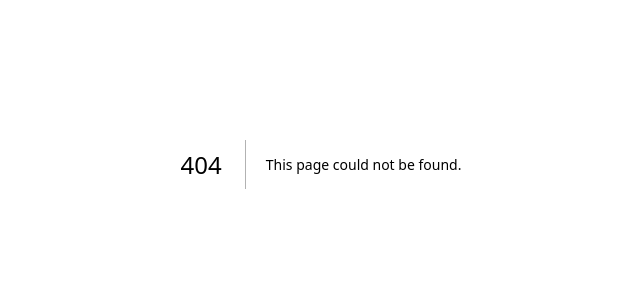
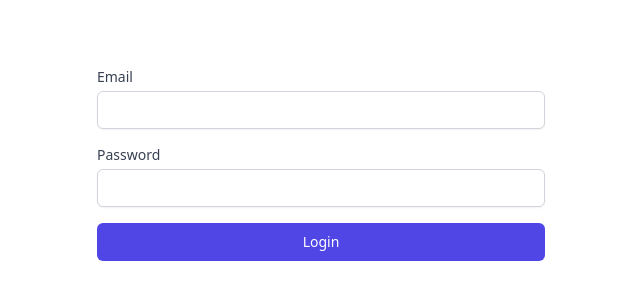
Before and after one commit to saullo/veka, a Next.js app: page /login in a window 1280 px wide. Before the commit this address had no page. Shown: the part 236-536 px from the top of the page, without its empty margins (319-959 px from the left). Built offline with nearby package versions, Linux system fonts and the light colour scheme.

Commit message:
Added login page

```diff
--- /dev/null
+++ b/src/app/login/page.tsx
@@ -0,0 +1,82 @@
+"use client";
+
+import { useRouter } from "next/navigation";
+import { useState, FormEvent } from "react";
+import { useAccount } from "@/lib/account-context";
+
+export default function Page() {
+  const { login } = useAccount();
+  const router = useRouter();
+
+  const [email, setEmail] = useState<string>("");
+  const [password, setPassword] = useState<string>("");
+  const [loading, setLoading] = useState<boolean>(false);
+
+  const handleSubmit = async (event: FormEvent<HTMLFormElement>) => {
+    event.preventDefault();
+
+    setLoading(true);
+
+    const request = await login(email, password);
+    if (!request) {
+      setLoading(false);
+      return;
+    }
+
+    router.push("/timeline");
+  };
+
+  return (
+    <div className="flex min-h-full items-center justify-center py-12 px-4 sm:px-6 lg:px-8">
+      <div className="w-full max-w-md space-y-8">
+        <div>
+          <form onSubmit={handleSubmit} className="flex flex-col space-y-4">
+            <div>
+              <label
+                htmlFor="email"
+                className="block text-sm font-medium text-gray-700"
+              >
+                Email
+              </label>
+              <input
+                type="email"
+                name="email"
+                id="email"
+                disabled={loading}
+                onChange={(event) => setEmail(event.target.value)}
+                className="mt-1 block w-full rounded-md border-gray-300 shadow-sm disabled:opacity-50 focus:border-indigo-500 focus:ring-indigo-500 sm:text-sm"
+              />
+            </div>
+
+            <div>
+              <label
+                htmlFor="password"
+                className="block text-sm font-medium text-gray-700"
+              >
+                Password
+              </label>
+              <input
+                type="password"
+                name="password"
+                id="password"
+                disabled={loading}
+                onChange={(event) => setPassword(event.target.value)}
+                className="mt-1 block w-full rounded-md border-gray-300 shadow-sm disabled:opacity-50 focus:border-indigo-500 focus:ring-indigo-500 sm:text-sm"
+              />
+            </div>
+
+            <div>
+              <button
+                type="submit"
+                disabled={loading}
+                className="w-full rounded-md border border-transparent bg-indigo-600 py-2 px-4 text-sm font-medium text-white disabled:opacity-50 hover:bg-indigo-700 focus:outline-none focus:ring-2 focus:ring-indigo-500 focus:ring-offset-2"
+              >
+                Login
+              </button>
+            </div>
+          </form>
+        </div>
+      </div>
+    </div>
+  );
+}
```
